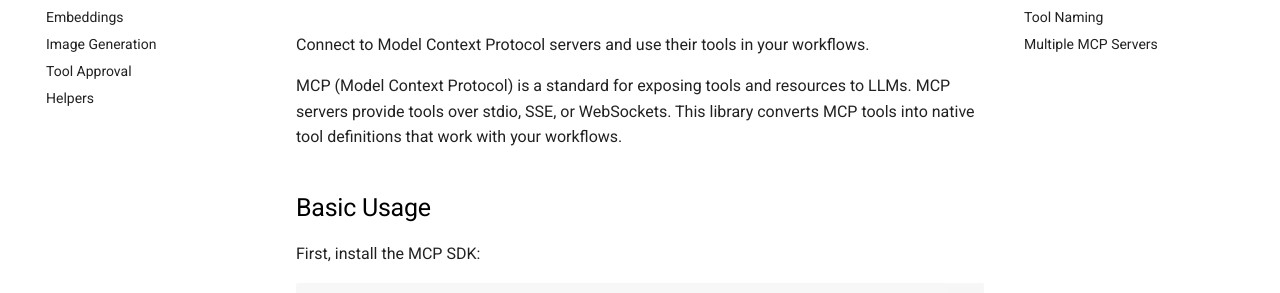
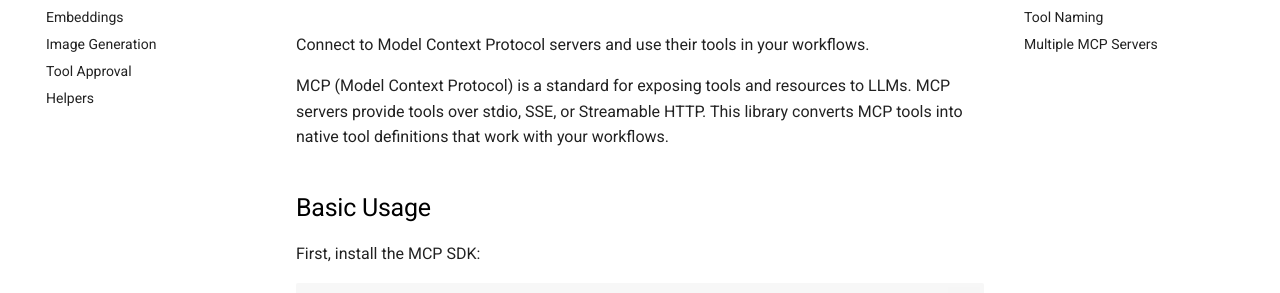
Before and after one commit to nvms/threaded, an MkDocs documentation site: the page built from docs/docs/advanced/mcp.md, in a window 1280 px wide and 900 px high. Shown: the part 196-489 px from the top of the window. Built offline with MkDocs 1.6.1 and Material for MkDocs 9.7.7, drawn with Linux system fonts in a browser that asks for light colours; comment, search, counter and statistics services are not loaded.

Commit message:
fix MCP transport list in docs

```diff
--- a/docs/docs/advanced/mcp.md
+++ b/docs/docs/advanced/mcp.md
@@ -2,7 +2,7 @@
 
 Connect to Model Context Protocol servers and use their tools in your workflows.
 
-MCP (Model Context Protocol) is a standard for exposing tools and resources to LLMs. MCP servers provide tools over stdio, SSE, or WebSockets. This library converts MCP tools into native tool definitions that work with your workflows.
+MCP (Model Context Protocol) is a standard for exposing tools and resources to LLMs. MCP servers provide tools over stdio, SSE, or Streamable HTTP. This library converts MCP tools into native tool definitions that work with your workflows.
 
 ## Basic Usage
 
```
